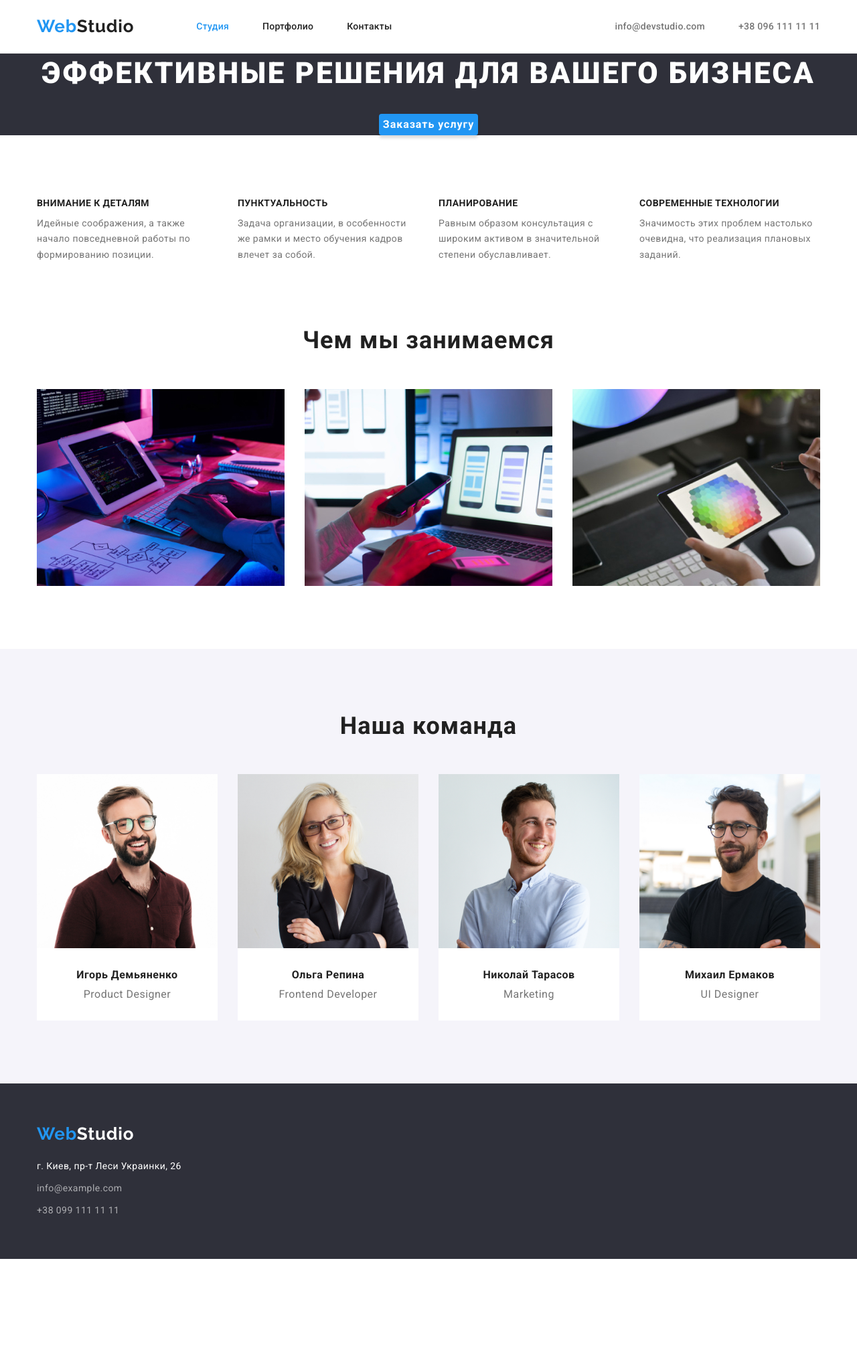
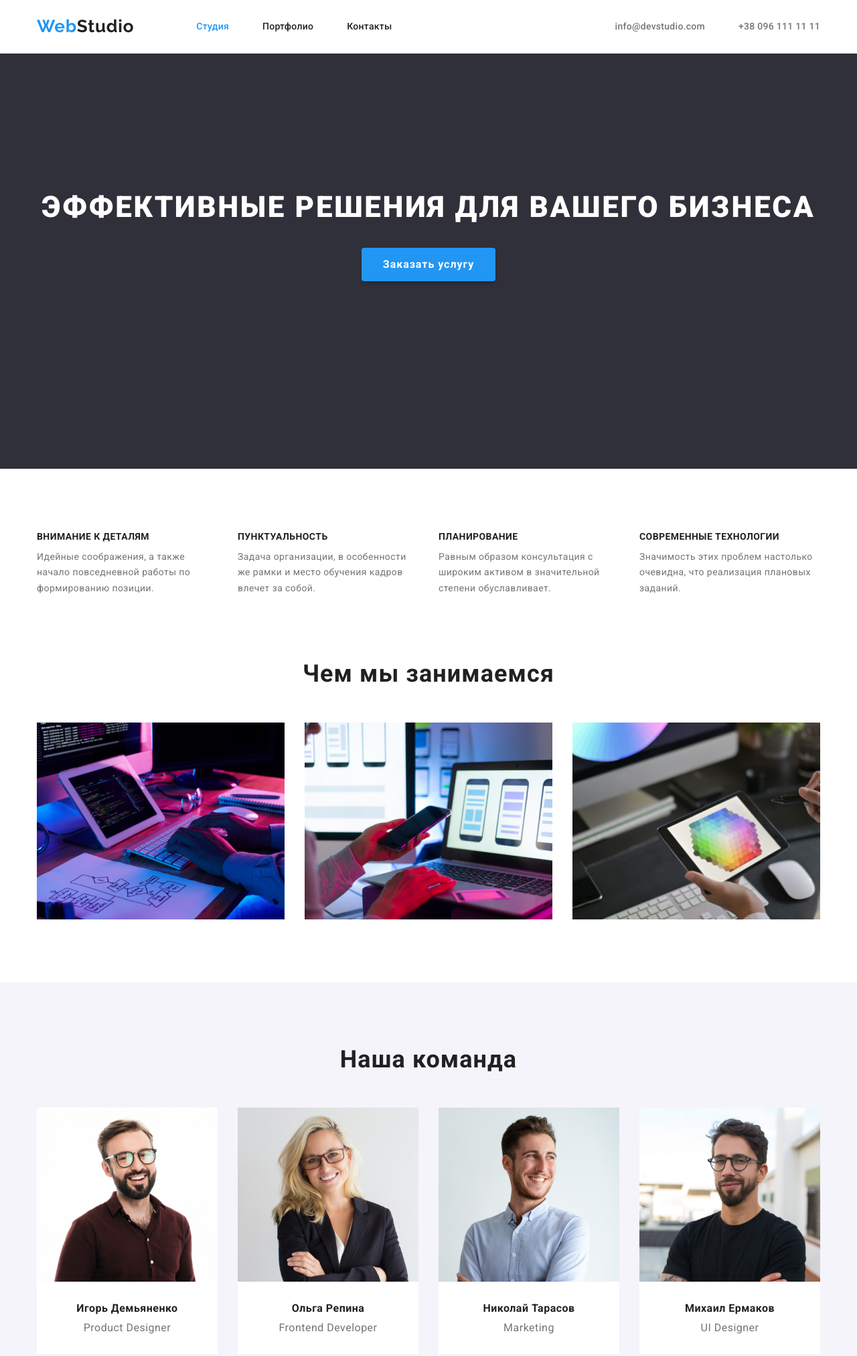
Before and after one commit to milenadiamonds1/goit-markup-hw-03, a plain HTML site: page index.html in a window 1280 px wide. Shown: the top 2025 px of the page at 67% size. Before the commit the page ends 1880 px from the top, so only its background shows below. Drawn offline with nearby package versions, Linux system fonts and the light colour scheme.

Commit message:
resubmit

```diff
--- a/css/styles.css
+++ b/css/styles.css
@@ -112,6 +112,7 @@ img{
     text-decoration: none;
     padding-top: 32px;
     padding-bottom: 32px;
+    display: block;
 }
 
 .section-title{
@@ -127,6 +128,10 @@ img{
 .banner{
     background-color: var(--background-dark);
     text-align: center;
+    padding-top: 200px;
+    padding-bottom: 280px;
+    padding-right: auto;
+    padding-left: auto;
 
 }
 .banner-title{
@@ -194,6 +199,7 @@ img{
     border-radius: 4px;
     box-shadow: 0px 4px 4px rgba(0, 0, 0, 0.15);
     border: none;
+    padding: 10px 32px;
 }
 .footer-content{
    background-color: var(--background-dark);
@@ -358,9 +364,6 @@ margin-right: auto;
 .buttons-item:last-child{
     margin-right: 0;
 }
-.footer-adress{
-    margin-top: 20px;
-}
 .footer-content{
     padding-top: 60px;
     padding-bottom: 60px;
@@ -368,3 +371,9 @@ margin-right: auto;
 .footer-margin{
     margin-top: 9px;
 }
+.logo.footer{
+    padding: 0;
+}
+.address{
+    margin-top: 20px;
+}
--- a/index.html
+++ b/index.html
@@ -93,8 +93,8 @@
 </main>
 <footer class="footer-content">
     <div class="container">
- <a href="" class="logo"><span class="logo-world">Web</span><span class="logo-world-two">Studio</span> </a>
-<address>
+ <a href="" class="logo footer"><span class="logo-world">Web</span><span class="logo-world-two">Studio</span> </a>
+<address class="address">
 <ul class="footer-list">
 <li class="footer-adress">г. Киев, пр-т Леси Украинки, 26</li>
     <li class="footer-margin"><a href="mailto:info@example.com" class="footer-link">info@example.com</a></li>
```
Also changed, not shown: portfolio.html (+2 -2 lines).
